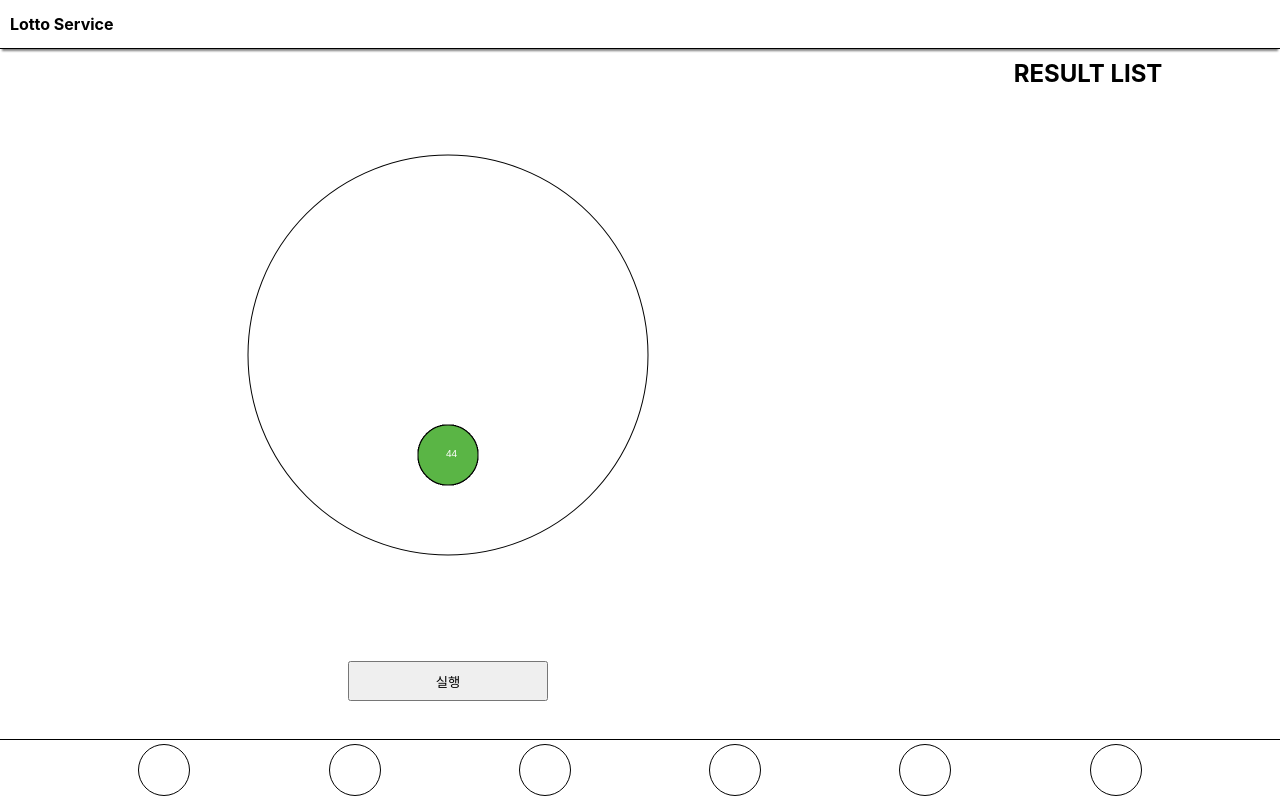
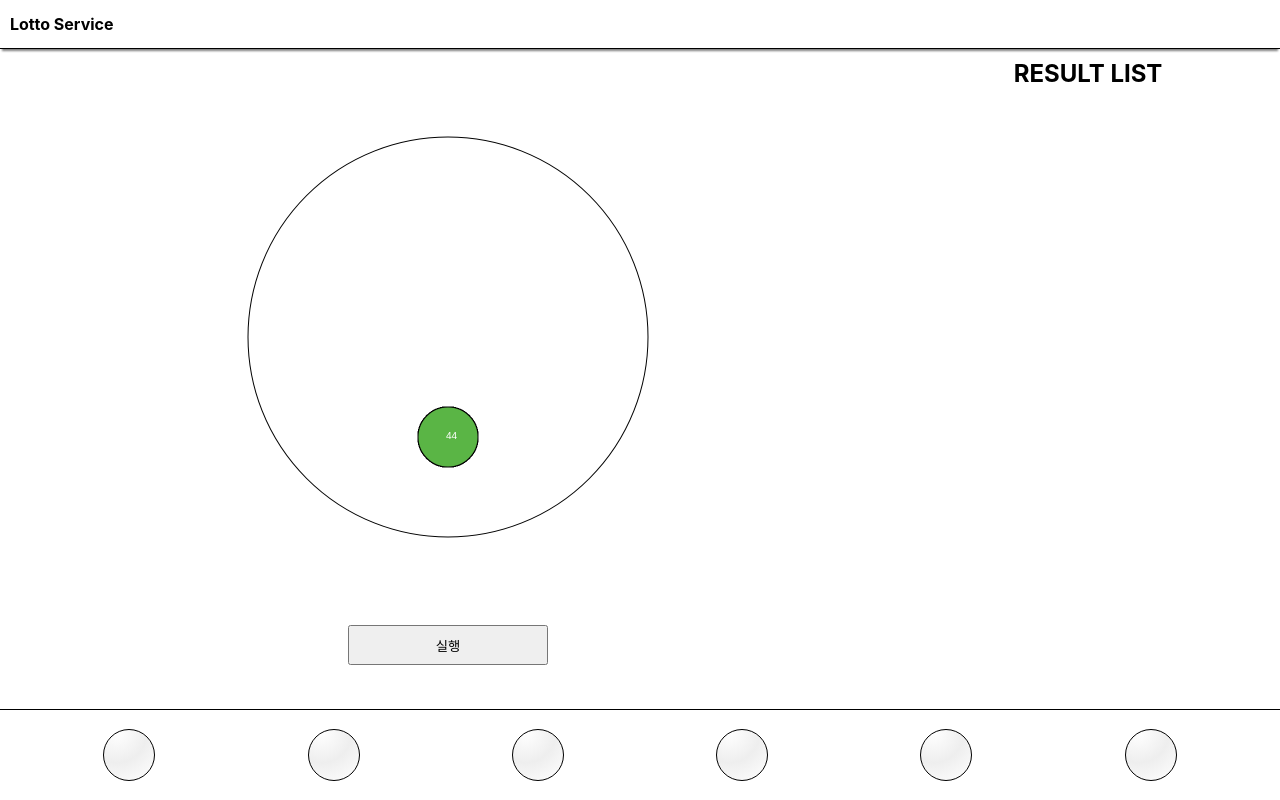
Before and after one commit to ghckss/LottoMachine, a React (Create React App) app: page / in a window 1280 px wide. Built offline with nearby package versions, Linux system fonts and the light colour scheme.

Commit message:
LottoInput 중복 값 체크 로직 추가

```diff
--- a/src/App.scss
+++ b/src/App.scss
@@ -1,4 +1,4 @@
 .main {
   display: flex;
-  height: 85%;
+  height: 80%;
 }
--- a/src/components/LottoInput/index.js
+++ b/src/components/LottoInput/index.js
@@ -3,16 +3,86 @@ import Ball from "../common/Ball";
 import "./index.scss";
 
 const LottoInput = () => {
-  return (
-    <div className="lotto-input">
-      <Ball size="50" />
-      <Ball size="50" />
-      <Ball size="50" />
-      <Ball size="50" />
-      <Ball size="50" />
-      <Ball size="50" />
-    </div>
-  );
+  const [values, setValues] = React.useState(["", "", "", "", "", ""]);
+  const [duplicateIndexList, setDuplicateIndexList] = React.useState([]);
+
+  React.useEffect(() => {
+    document.querySelector("input[name='0']").focus();
+  }, []);
+
+  const handleBallChange = (e) => {
+    changeBallValue(e);
+  };
+
+  const changeBallValue = (e) => {
+    const index = e.target.name;
+    const newValues = [...values];
+    newValues[index] = e.target.value;
+
+    if (
+      newValues[index] === "" ||
+      (newValues[index] <= 45 && newValues[index] > 0)
+    ) {
+      setValues(newValues);
+    }
+
+    setDuplicateIndexList(getDuplicateIndexList(newValues));
+  };
+
+  const getDuplicateIndexList = (valueList) => {
+    const list = [];
+
+    for (let i = 0; i < 6; i++) {
+      for (let j = i; j < 6; j++) {
+        if (
+          i !== j &&
+          valueList[i] !== "" &&
+          valueList[j] !== "" &&
+          valueList[i] === valueList[j]
+        ) {
+          if (list.indexOf(i) === -1) list.push(i);
+          if (list.indexOf(j) === -1) list.push(j);
+          break;
+        }
+      }
+    }
+
+    return list;
+  };
+
+  const createBalls = () => {
+    const size = 50;
+    const balls = [];
+    for (let i = 0; i < 6; i++) {
+      balls.push(
+        <div key={i} className="lotto-input__ball">
+          <Ball number={values[i]} size={size} warning={isDuplicated(i)}>
+            <input
+              name={i}
+              type="text"
+              value={values[i]}
+              style={{
+                width: `${size - 10}px`,
+                background: "transparent",
+                color: `${isDuplicated(i) && "red"}`,
+              }}
+              onChange={handleBallChange}
+            />
+          </Ball>
+          {isDuplicated(i) && (
+            <div className="lotto-input--error">같은 번호가 있습니다.</div>
+          )}
+        </div>
+      );
+    }
+    return balls;
+  };
+
+  const isDuplicated = (index) => {
+    return duplicateIndexList.indexOf(index) !== -1;
+  };
+
+  return <div className="lotto-input">{createBalls()}</div>;
 };
 
 export default LottoInput;
--- a/src/components/LottoInput/index.scss
+++ b/src/components/LottoInput/index.scss
@@ -1,7 +1,7 @@
 .lotto-input {
   position: absolute;
   bottom: 0;
-  height: 60px;
+  height: 90px;
   width: 100%;
 
   display: flex;
@@ -9,4 +9,14 @@
   align-items: center;
 
   border-top: 1px solid black;
+  &__ball {
+    width: 150px;
+    display: flex;
+    justify-content: center;
+    align-items: center;
+    flex-direction: column;
+  }
+  &--error {
+    color: red;
+  }
 }
--- a/src/components/LottoMachine/LottoMachineCanvas/Canvas.js
+++ b/src/components/LottoMachine/LottoMachineCanvas/Canvas.js
@@ -3,8 +3,14 @@ import React from "react";
 import { Ball } from "./ball";
 import { Machine } from "./machine.js";
 
-const Canvas = (props) => {
+const Canvas = ({ active }) => {
   const canvasRef = React.useRef(null);
+
+  const resize = (canvas, context, stageWidth, stageHeight) => {
+    canvas.width = stageWidth * 2;
+    canvas.height = stageHeight * 2;
+    context.scale(2, 2);
+  };
 
   React.useEffect(() => {
     const canvas = canvasRef.current;
@@ -14,6 +20,19 @@ const Canvas = (props) => {
       .clientWidth;
     const stageHeight = document.body.querySelector(".lotto__machine")
       .clientHeight;
+
+    const animate = (context, machine, balls, stageWidth, stageHeight) => {
+      window.requestAnimationFrame(() =>
+        animate(context, machine, balls, stageWidth, stageHeight)
+      );
+
+      context.clearRect(0, 0, stageWidth, stageHeight);
+      machine.draw(context);
+
+      balls.forEach((ball) => {
+        ball.draw(context, machine, active);
+      });
+    };
 
     window.addEventListener(
       "resize",
@@ -28,7 +47,7 @@ const Canvas = (props) => {
     window.requestAnimationFrame(() =>
       animate(context, machine, balls, stageWidth, stageHeight)
     );
-  }, [props.active]);
+  }, [active]);
 
   const createBall = (machine) => {
     const balls = [];
@@ -56,26 +75,7 @@ const Canvas = (props) => {
     return new Machine(stageWidth, stageHeight, 200);
   };
 
-  const resize = (canvas, context, stageWidth, stageHeight) => {
-    canvas.width = stageWidth * 2;
-    canvas.height = stageHeight * 2;
-    context.scale(2, 2);
-  };
-
-  const animate = (context, machine, balls, stageWidth, stageHeight) => {
-    window.requestAnimationFrame(() =>
-      animate(context, machine, balls, stageWidth, stageHeight)
-    );
-
-    context.clearRect(0, 0, stageWidth, stageHeight);
-    machine.draw(context);
-
-    balls.forEach((ball) => {
-      ball.draw(context, machine, props.active);
-    });
-  };
-
-  return <canvas ref={canvasRef} {...props} />;
+  return <canvas ref={canvasRef} />;
 };
 
 export default Canvas;
--- a/src/components/ResultNav/index.js
+++ b/src/components/ResultNav/index.js
@@ -7,7 +7,9 @@ const ResultNav = ({ results }) => {
     return (
       <div key={index} className="result__row">
         {result.map((number) => (
-          <Ball key={`${index}-${number}`} number={number} size="30" />
+          <Ball key={`${index}-${number}`} number={number} size="30">
+            <div>{number}</div>
+          </Ball>
         ))}
       </div>
     );
--- a/src/components/common/Ball.js
+++ b/src/components/common/Ball.js
@@ -1,9 +1,11 @@
 import React from "react";
 import "./Ball.scss";
 
-const Ball = ({ number, size }) => {
+const Ball = ({ children, number, size, warning }) => {
   let color = "";
-  if (number <= 10) {
+  if (!number) {
+    color = "#eeeeee";
+  } else if (number <= 10) {
     color = "#e4a716";
   } else if (number <= 20) {
     color = "#1993da";
@@ -19,15 +21,12 @@ const Ball = ({ number, size }) => {
     width: `${size}px`,
     height: `${size}px`,
     background: `radial-gradient(circle at 25% 5%, #ffffff, ${color}, #ffffff)`,
+    border: `${warning && "1px solid red"}`,
   };
 
   return (
     <div className="ball" style={ballStyle}>
-      {number ? (
-        <div>{number}</div>
-      ) : (
-        <input type="text" style={{ width: `${size - 10}px` }} />
-      )}
+      {children}
     </div>
   );
 };
```
